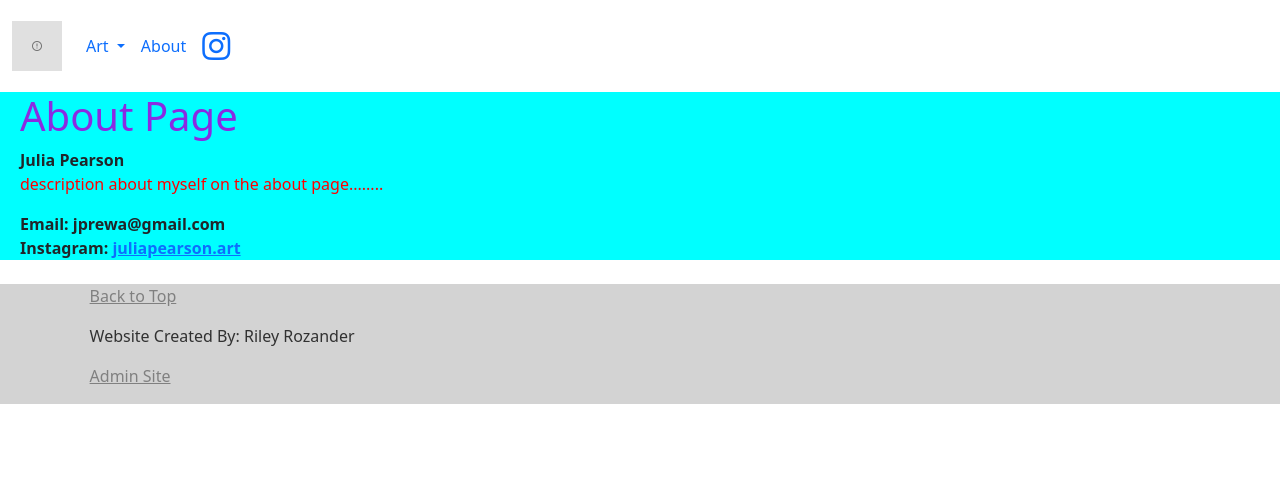
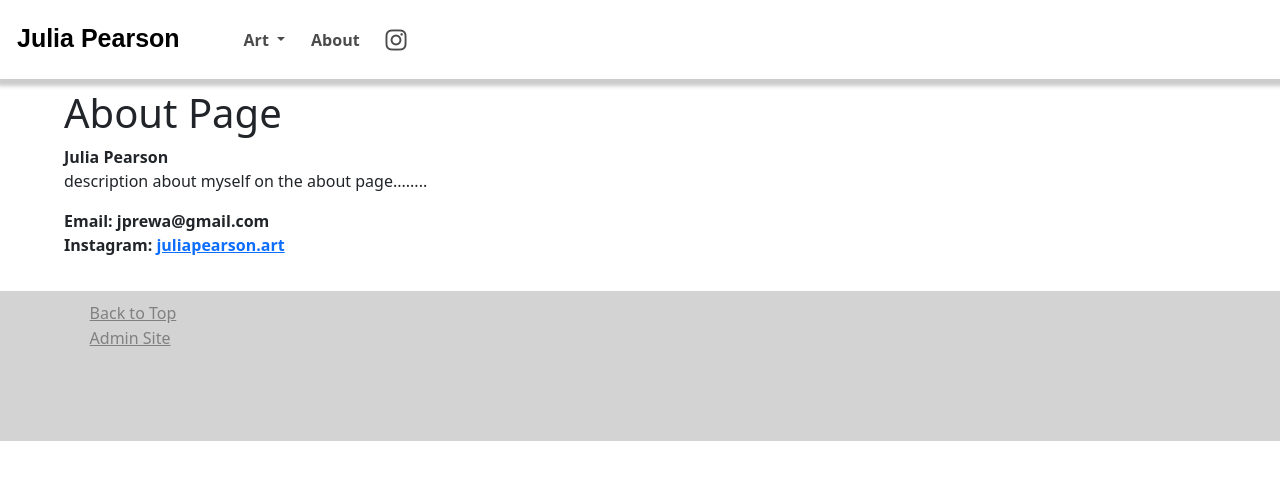
Before and after one commit to rrozander/Art-Website, a Django app: page /about/ in a window 1280 px wide. Shown: the top 480 px of the page. Run offline with Django 3.2, Linux system fonts and the light colour scheme; data comes from the database, SQL or seed files in the repository; some libraries are stand-ins or nearby versions.

Commit message:
navbar and page styling

```diff
--- a/pages/templates/base.html
+++ b/pages/templates/base.html
@@ -15,7 +15,7 @@
     <link rel="stylesheet" type="text/css" href="{% static '/css/test.css' %}?{% now 'U' %}">
   </head>
   <body>
-    <div class="navbar">
+    <div id="navbar">
         {% include "navbar.html" %}
     </div>
 
--- a/pages/templates/footer.html
+++ b/pages/templates/footer.html
@@ -1,6 +1,5 @@
 <footer>
   <a href="">Back to Top</a>
-
-  <p>Website Created By: Riley Rozander</p>
+  <br>
   <a href="{% url 'admin:index' %}">Admin Site</a>
 </footer>
--- a/pages/templates/navbar.html
+++ b/pages/templates/navbar.html
@@ -2,7 +2,7 @@
 
 <nav class="navbar navbar-expand-lg">
   <div class="container-fluid">
-    <a class="navbar-brand" href="{% url 'home' %}"><img src="{% static 'pages/error_image.png' %}" alt="error image" height="50px"></a>
+    <a class="navbar-brand" href="{% url 'home' %}"><h2 id="navbarHomeButton" >Julia Pearson</h2></a>
     <button class="navbar-toggler" type="button" data-bs-toggle="collapse" data-bs-target="#navbarNavDropdown" aria-controls="navbarNavDropdown" aria-expanded="false" aria-label="Toggle navigation">
       <span class="navbar-toggler-icon"></span>
     </button>
@@ -23,7 +23,7 @@
         </li>
 
         <li class="nav-item">
-          <a class="nav-link" href="https://www.instagram.com/{{ insta_username }}/"><i class="fa-brands fa-instagram fa-2xl"></i></a>
+          <a class="nav-link" href="https://www.instagram.com/{{ insta_username }}/"><i class="fa-brands fa-instagram fa-xl"></i></a>
         </li>
 
       </ul>
--- a/static/css/test.css
+++ b/static/css/test.css
@@ -1,16 +1,33 @@
-h1 {
-  color: blueviolet;
-}
-p {
-  color: red;
+.navbar {
+  box-shadow: 2px 2px 4px 5px #ccc;
 }
 
+.navbar a {
+  font-weight: bold;
+  color: rgb(75, 75, 75);
+}
+.navbar li {
+  padding: 0px 5px;
+}
+#navbarHomeButton {
+  font-family: sans-serif;
+  font-weight: bold;
+  color: black;
+  font-size: 25px;
+  padding: 5px;
+  margin-right: 30px;
+  margin-top: 5px;
+}
+
+footer {
+  padding: 10px 0px;
+}
 .footer {
   position: bottom;
   bottom: 0;
 
   width: 100%;
-  height: 120px;
+  height: 150px;
 
   text-align: left;
   padding-left: 7%;
@@ -18,6 +35,7 @@ p {
 }
 .footer a {
   color: gray;
+  line-height: 25px;
 }
 .footer a:hover {
   color: rgb(109, 108, 108);
@@ -26,13 +44,11 @@ p {
   color: rgb(49, 49, 49);
   margin-top: 1rem;
 }
+
 .content {
- background-color: aqua;
- padding-left: 20px;
+ padding: 10px 5%;
 }
-.header {
- background-color: darkgoldenrod;
-}
+
 .art_image {
   display: inline-block;
   padding-left: 30px;
```
